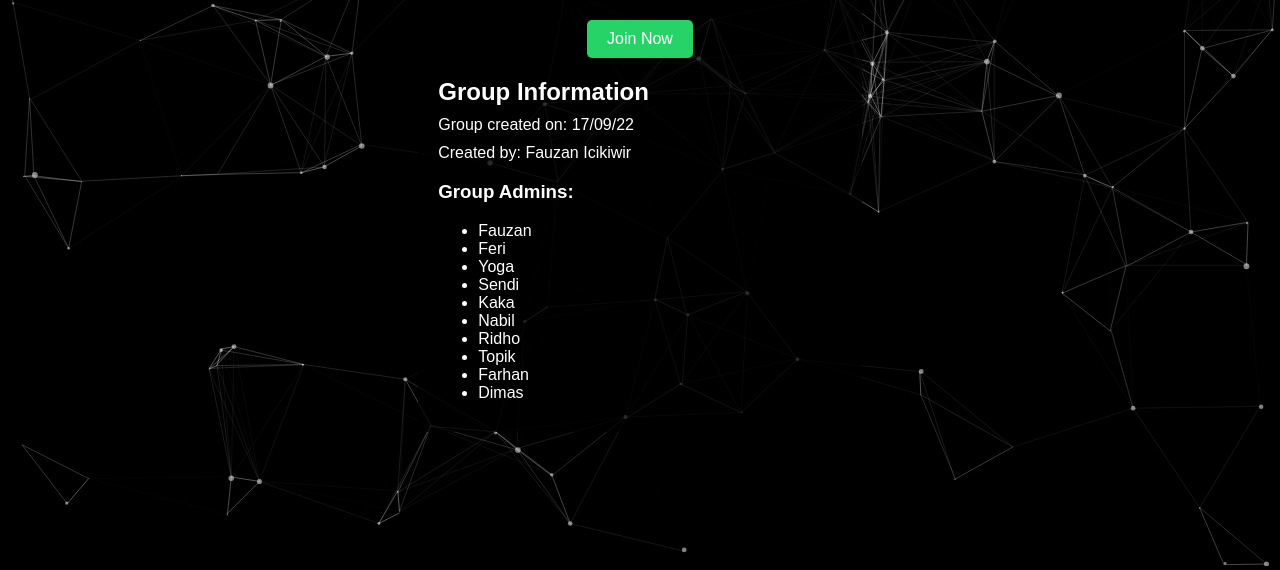
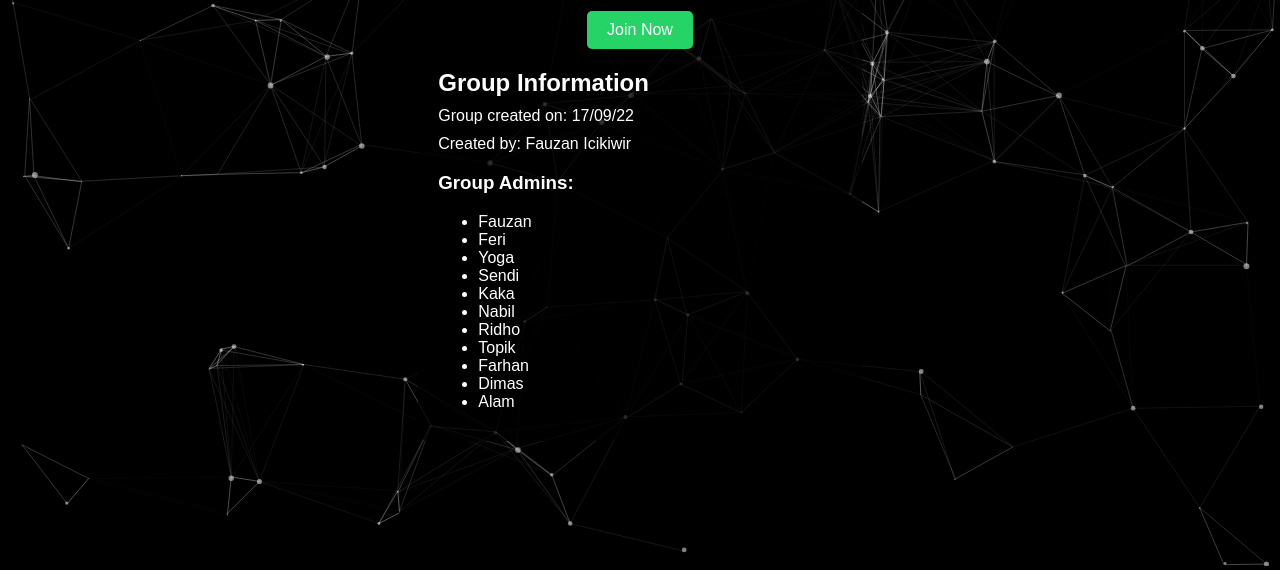
Before and after one commit to frhndevweb/group, a plain HTML site: page index.html in a window 1280 px wide. Shown: the part 234-804 px from the top of the page. Drawn offline with nearby package versions, Linux system fonts and the light colour scheme.

Commit message:
Update index.html

```diff
--- a/index.html
+++ b/index.html
@@ -82,6 +82,7 @@
                 <li>Topik</li>
                 <li>Farhan</li>
                 <li>Dimas</li>
+                <li>Alam</li>
             </ul>
         </div>
     </div>
```
